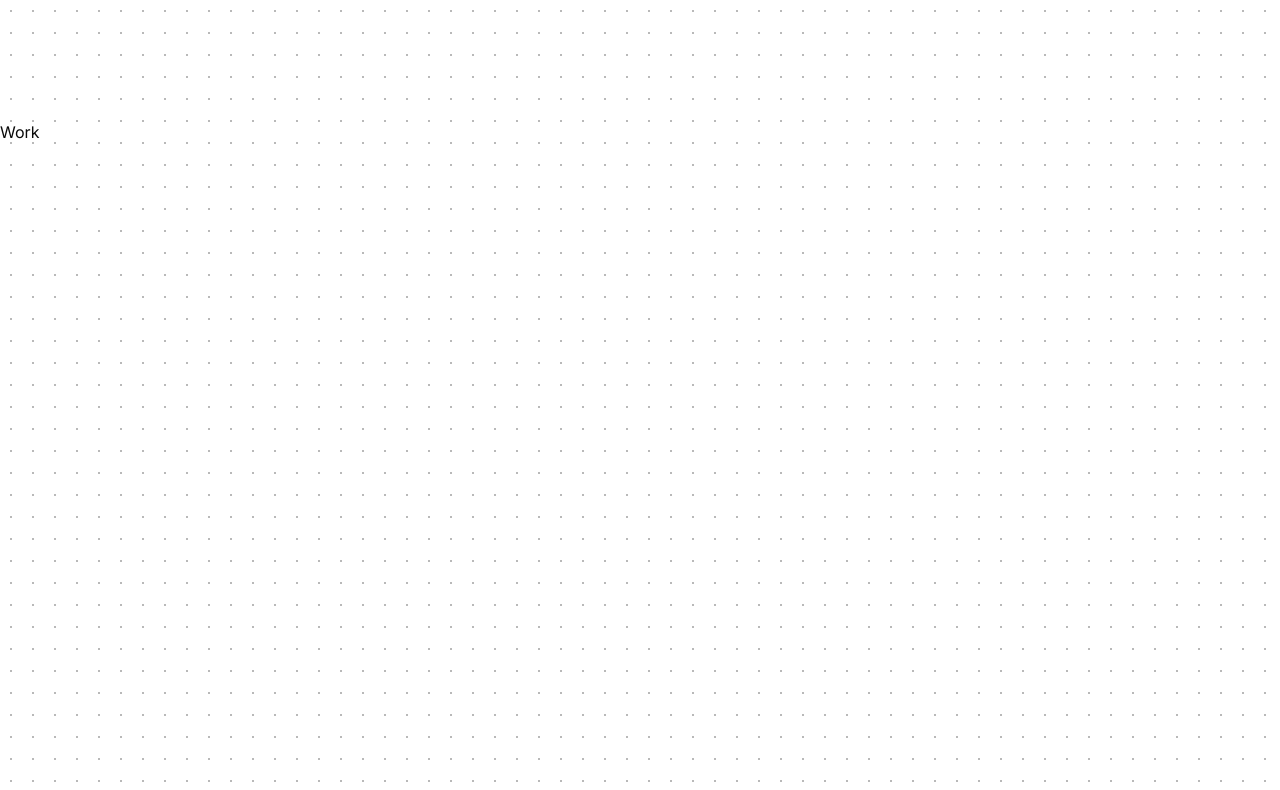
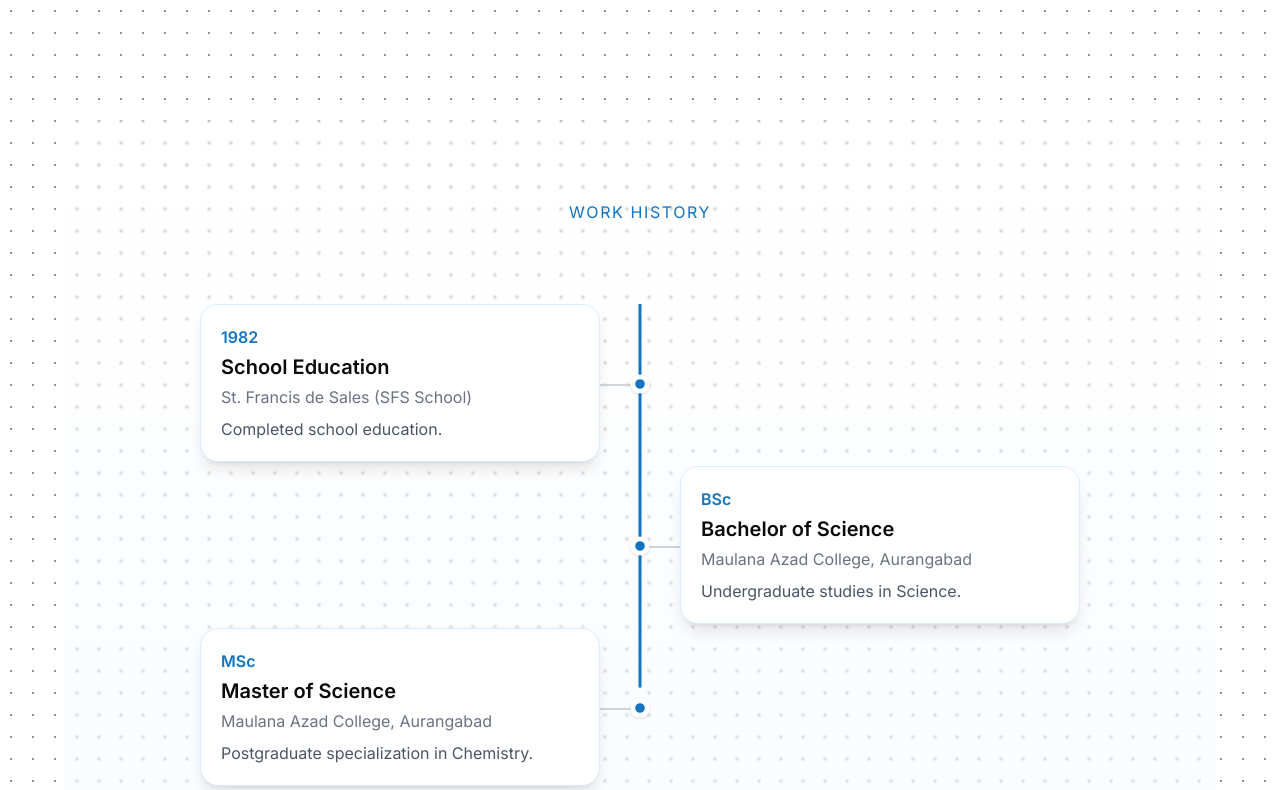
Before and after one commit to SyedMaaz28/drmaqdoomfarooqui-portfolio, a Next.js app: page / in a window 1280 px wide. Shown: the part 1980-2770 px from the top of the page. Built offline with nearby package versions, Linux system fonts and the light colour scheme; a web font is replaced by a local one.

Commit message:
My latest work before pulling

```diff
--- a/app/globals.css
+++ b/app/globals.css
@@ -48,7 +48,7 @@
 }
 
 body {
-  background-image: radial-gradient(#b9b9b9 1px, transparent 1px);
+  background-image: radial-gradient(#939393 1px, transparent 1px);
   background-size: 22px 22px;
 }
 
@@ -128,6 +128,17 @@ body {
   body {
     @apply bg-background text-foreground;
   }
+  /* ✅ Text Selection Color */
+::selection {
+  background: #1375C1;
+  color: white;
+}
+
+/* For Safari */
+::-moz-selection {
+  background: #1375C1;
+  color: white;
+}
 }
 
 html {
--- a/app/page.tsx
+++ b/app/page.tsx
@@ -1,6 +1,7 @@
 import Navbar from "@/components/Navbar";
 import Hero from "@/components/Hero";
 import About from "@/components/About";
+import WorkHistory from "@/components/WorkHistory";
 
 
 
@@ -10,9 +11,8 @@ export default function Home() {
       <Navbar />
       <Hero />
       <About />
-
       <section id="achievements" className="h-screen">Achievements</section>
-      <section id="workhistory" className="h-screen">Work</section>
+      <WorkHistory />
       <section id="research" className="h-screen">Research</section>
       <section id="quranicteachings" className="h-screen">Quranic</section>
       <section id="media" className="h-screen">Gallery</section>
--- a/components/Hero.tsx
+++ b/components/Hero.tsx
@@ -94,7 +94,7 @@ export default function Hero() {
     text-gray-600
     text-sm
     sm:text-base
-    md:text-lg
+    md:text-base
     max-w-xl
     flex items-center justify-center flex-wrap
   "
@@ -106,7 +106,6 @@ export default function Hero() {
   Academic Leader
 
   <span className="mx-2 text-yellow-400 animate-pulse">✦</span>
-
   Quranic Scholar
 </motion.p>
 
--- a/components/Navbar.tsx
+++ b/components/Navbar.tsx
@@ -180,7 +180,7 @@ export default function Navbar() {
         });
       },
       {
-        threshold: 0.6,    // For Tuning Highlight
+        threshold: 0.3,    // For Tuning Highlight
       }
     );
 
--- /dev/null
+++ b/components/WorkHistory.tsx
@@ -0,0 +1,204 @@
+"use client";
+
+import { motion, useScroll, useSpring } from "framer-motion";
+import { useRef } from "react";
+
+const items = [
+  {
+    year: "1982",
+    title: "School Education",
+    place: "St. Francis de Sales (SFS School)",
+    desc: "Completed school education.",
+  },
+  {
+    year: "BSc",
+    title: "Bachelor of Science",
+    place: "Maulana Azad College, Aurangabad",
+    desc: "Undergraduate studies in Science.",
+  },
+  {
+    year: "MSc",
+    title: "Master of Science",
+    place: "Maulana Azad College, Aurangabad",
+    desc: "Postgraduate specialization in Chemistry.",
+  },
+  {
+    year: "PhD",
+    title: "Doctorate in Chemistry",
+    place: "Maulana Azad College, Aurangabad",
+    desc: "Doctoral research in Chemistry.",
+  },
+  {
+    year: "Principal",
+    title: "Principal",
+    place: "Maulana Azad College of Arts,Science & Commerce, Aurangabad",
+    //     desc: "Doctoral research in Chemistry.",
+  },
+  {
+    year: "Principal",
+    title: "Principal",
+    place: "Dr.Rafiq Zakaria College for Women, Aurangabad",
+    //     desc: "Doctoral research in Chemistry.",
+  },
+];
+
+export default function WorkHistory() {
+  const ref = useRef(null);
+
+  const { scrollYProgress } = useScroll({
+    target: ref,
+    offset: ["start start", "end end"],
+  });
+
+  const scaleY = useSpring(scrollYProgress, {
+    stiffness: 80,
+    damping: 20,
+  });
+
+  return (
+    <section
+      ref={ref}
+      id="workhistory"
+      className="
+    py-20 px-6
+    max-w-6xl mx-auto
+    bg-gradient-to-b
+    from-transparent
+    via-blue-50/30
+    to-transparent
+    backdrop-blur-[1px]
+  "
+    >
+      {/* TITLE */}
+      <h2 className="text-center text-[#1375C1] tracking-widest uppercase mb-20">
+        Work History
+      </h2>
+
+      <div className="relative">
+        {/* ✅ ONE CENTER LINE (desktop + mobile) */}
+        <motion.div
+          style={{ scaleY }}
+          className="
+    origin-top
+    absolute left-1/2 top-0 -translate-x-1/2
+    w-[3px] h-full
+    bg-[#1375C1]
+  "
+        />
+
+        {items.map((item, i) => {
+          const isLeft = i % 2 === 0;
+
+          return (
+            //   <div key={i} className="relative mb-3">
+            <div key={i} className="relative mb-10 md:mb-1">
+              {/* ================= DOT ================= */}
+              <motion.div
+                animate={{ scale: [1, 1.2, 1] }}
+                transition={{
+                  duration: 2,
+                  repeat: Infinity,
+                  ease: "easeInOut",
+                }}
+                className="
+    absolute left-1/2 -translate-x-1/2
+    top-3 md:top-18
+    z-10 w-4 h-4
+    bg-[#1375C1]
+    rounded-full
+    border-4 border-white
+    shadow
+  "
+              />
+
+              {/* ===== CONNECTOR LINE (DESKTOP ONLY) ===== */}
+              <motion.div
+                initial={{ width: 0 }}
+                whileInView={{ width: 40 }}
+                transition={{ duration: 0.6 }}
+                className={`
+    hidden md:block
+    absolute top-20
+    h-[2px] bg-gray-300
+    ${
+      isLeft
+        ? "right-1/2 w-20" // ← LEFT card → line goes LEFT
+        : "left-1/2 w-10" // ← RIGHT card → line goes RIGHT
+    }
+  `}
+              />
+
+              {/* ================= CARD ROW ================= */}
+              <div
+                className={`
+                  flex
+                  justify-center
+                  items-center
+                  w-full
+                `}
+              >
+                {/* LEFT SIDE */}
+                {isLeft && (
+                  <div className="hidden md:flex w-1/2 justify-end pr-10">
+                    <Card item={item} />
+                  </div>
+                )}
+
+                {/* CENTER SPACE */}
+                <div className="hidden md:block w-1/2" />
+
+                {/* RIGHT SIDE */}
+                {!isLeft && (
+                  //         <div className="hidden md:block w-1/2 pl-10">
+                  <div className="hidden md:block w-1/2 ml-20">
+                    <Card item={item} />
+                  </div>
+                )}
+
+                {/* ================= MOBILE CARD ================= */}
+                <div className="md:hidden w-full mt-6">
+                  <Card item={item} />
+                </div>
+              </div>
+            </div>
+          );
+        })}
+      </div>
+    </section>
+  );
+}
+
+/* ================= CARD COMPONENT (Reusable) ================= */
+function Card({ item }: any) {
+  return (
+    <motion.div
+      initial={{ opacity: 0, y: 60 }}
+      whileInView={{ opacity: 1, y: 0 }}
+      viewport={{ once: true }}
+      whileHover={{
+        y: -8,
+        boxShadow: "0px 20px 40px rgba(0,0,0,0.12)",
+      }}
+      transition={{ duration: 0.7 }}
+      className="
+bg-white
+backdrop-blur-md
+shadow-lg
+    rounded-2xl
+    p-5
+    w-full
+    max-w-[400px]
+    border border-blue-100 hover:border-[#1375C1]/40
+
+  "
+    >
+      <p className="text-[#1375C1] font-semibold">{item.year}</p>
+
+      <h3 className="text-xl font-semibold mt-1">{item.title}</h3>
+
+      <p className="text-gray-500 pt-1">{item.place}</p>
+
+      <p className="text-gray-600 mt-2">{item.desc}</p>
+    </motion.div>
+  );
+}
```
